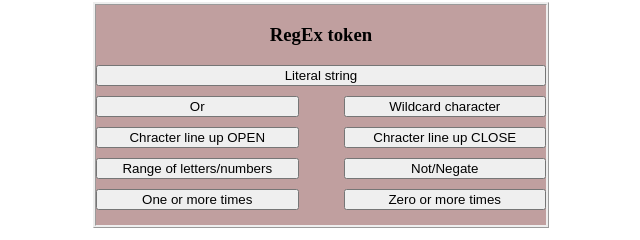
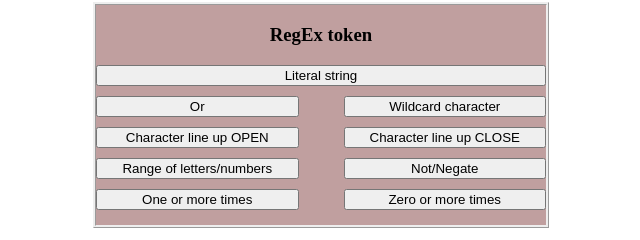
Before and after one commit to Incrementis/Javascript-RegExp-methods-match-and-test-, a plain HTML site: page index.html in a window 1280 px wide. Shown: the part 265-505 px from the top of the page, 319-959 px from the left. Drawn offline with Linux system fonts and the light colour scheme.

Commit message:
Update index.html
Typo

```diff
--- a/index.html
+++ b/index.html
@@ -112,7 +112,7 @@
 				style="float:left; width:45%; margin-bottom:10px;"
 				onclick="getToken('[');">
 
-				Chracter line up OPEN
+				Character line up OPEN
 			</button>
 
 
@@ -120,7 +120,7 @@
 				style="float:right; width:45%; margin-bottom:10px;"
 				onclick="getToken(']');">
 
-				Chracter line up CLOSE
+				Character line up CLOSE
 			</button>
 
 
```
